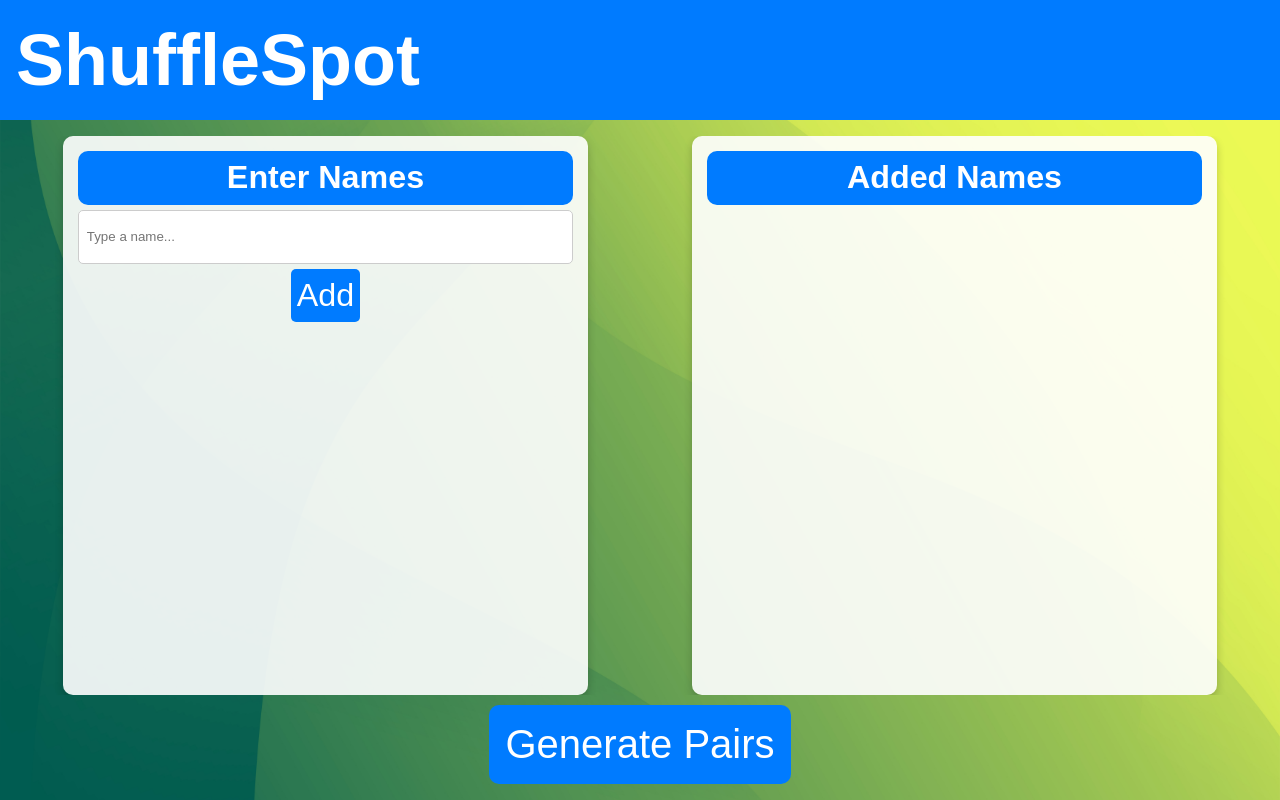
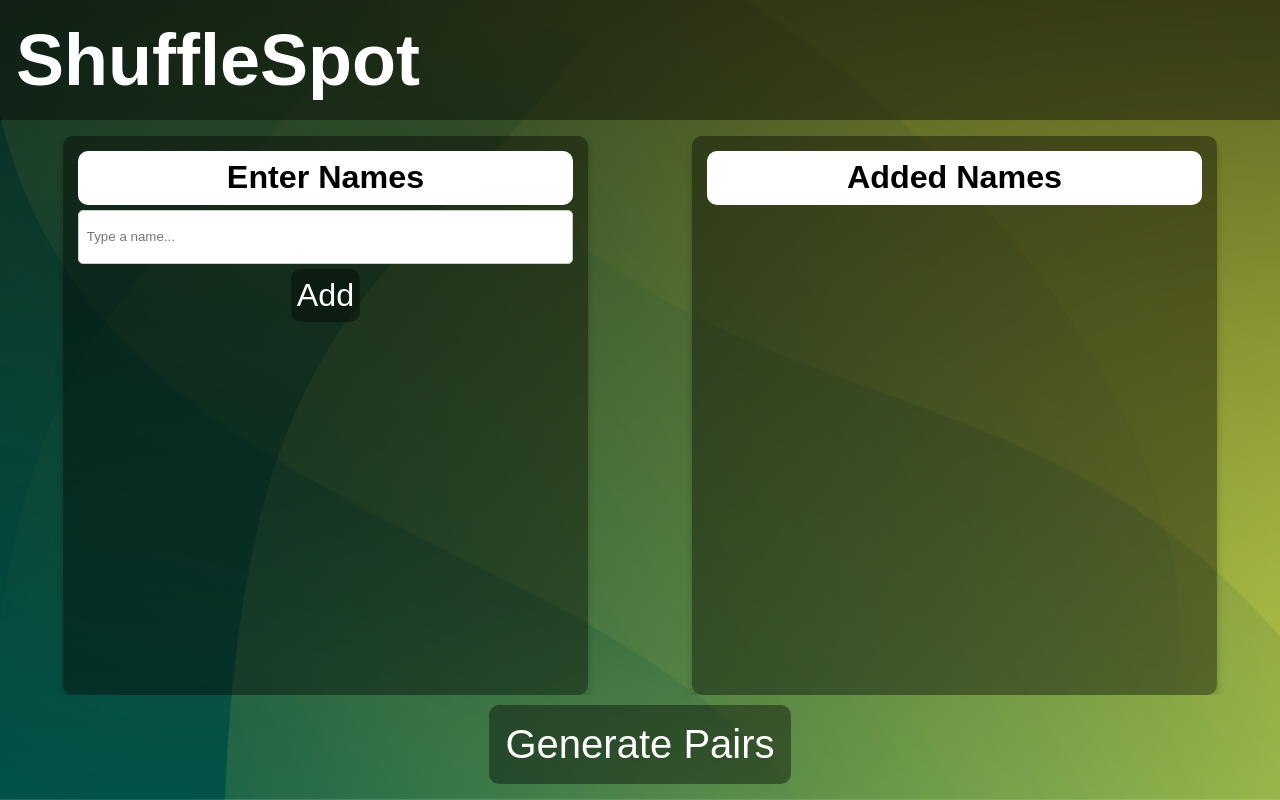
Before and after one commit to shufflespot/shufflespot, a plain HTML site: page index.html in a window 1280 px wide. Both pictures are taken after a click on the button "Get Started". Drawn offline with Linux system fonts and the light colour scheme.

Commit message:
second commit

```diff
--- a/index.html
+++ b/index.html
@@ -17,9 +17,13 @@
             max-height: 100vh;
             max-width: 100vw;
             overflow: auto;
+            background: linear-gradient(0deg, rgba(0, 0, 0, 0.1), rgba(0, 0, 0, 0.6)), url('background.jpg');
+            background-size: cover;
+            background-position: center;
         }
         .nav {
-            background: #007BFF;
+            background: transparent;
+            background-color: rgba(0,0,0,0.4);
             font-weight: bold;
             display: flex;
             justify-content: space-between;
@@ -31,7 +35,8 @@
         }
 
         .button {
-            background: #007BFF;
+            background: transparent;
+            background-color: rgba(0,0,0,0.4);
             color: white;
             font-size: 5vh;
             border: none;
@@ -42,19 +47,23 @@
             padding: 2vh;
         }
         .button:hover {
-            background: #0056b3;
+           background: white;
+            color: black;
+
         }
 
         .componentButton {
-            background: #007BFF;
+            background: transparent;
+            background-color: rgba(0,0,0,0.4);
             color: white;
             border: none;
-            border-radius: 5px;
+            border-radius: 10px;
             cursor: pointer;
         }
 
         .componentButton:hover {
-            background: #0056b3;
+            background: white;
+            color: black;
         }
 
         .name-list {
@@ -85,16 +94,14 @@
             	width: calc(100% - 4vh);
             	justify-content: center;
             	align-items: center;
-            	background-image: url('background.jpg');
-            	background-size: cover;
-            	background-position: center;
             	padding: 2vh;
             	margin: auto;
             	overflow: hidden;
         	 }
 
         .input-container, .list-container {
-            background: rgba(255, 255, 255, 0.9);
+            background: transparent;
+            background-color: rgba(0,0,0,0.4);
             border-radius: 10px;
             box-shadow: 0 4px 8px rgba(0, 0, 0, 0.2);
             color: black;
@@ -111,9 +118,9 @@
         	display: flex;
   			justify-content: center;
   			align-items: center;
-        	background: #007BFF;
+            background-color: rgba(255,255,255);
             font-weight: bold;
-            color: white;
+            color: black;
 		}
 
         /* Landscape Layout */
```
